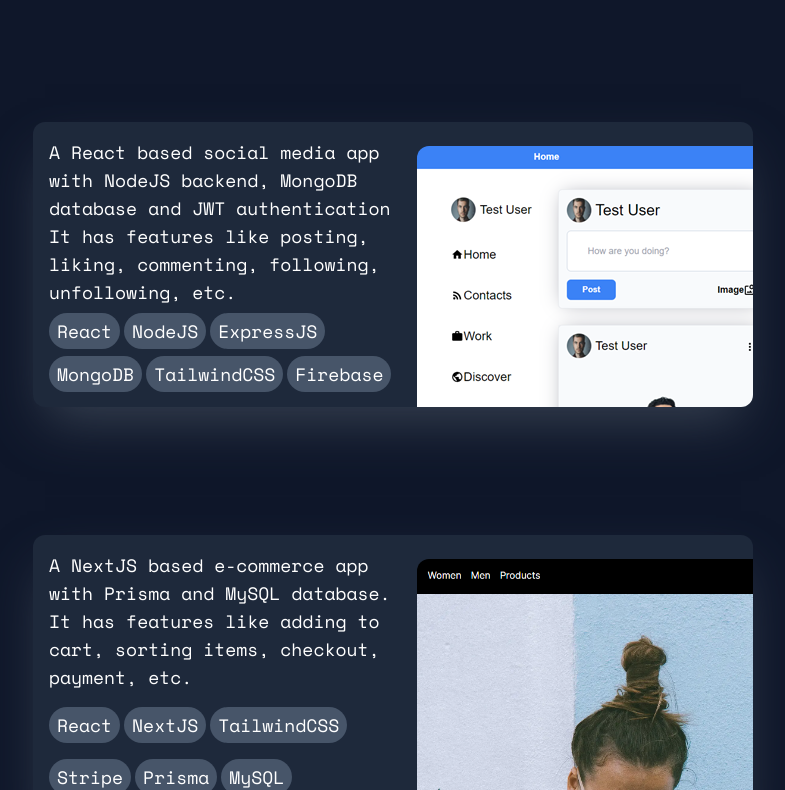
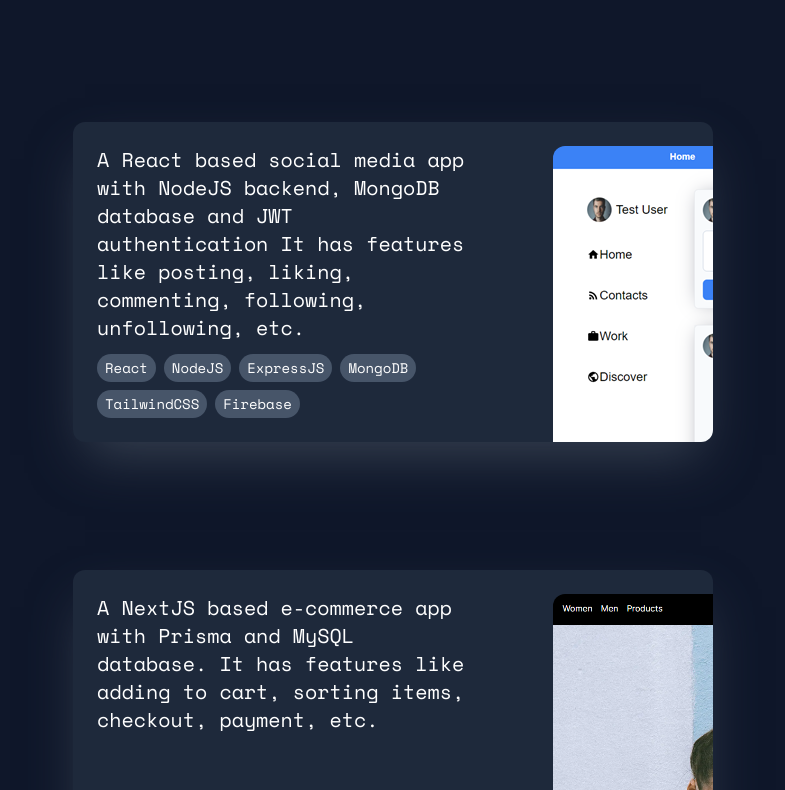
Before and after one commit to Stawor/Portfolio, a Next.js app: page / in a window 1280 px wide. Shown: the part 1570-2360 px from the top of the page, without its empty margins (247-1032 px from the left). Built offline with nearby package versions, Linux system fonts and the light colour scheme.

Commit message:
css changes

```diff
--- a/app/dir/page.tsx
+++ /dev/null
@@ -1,11 +0,0 @@
-"use client";
-import LogoSvg from "@/components/LogoSvg";
-import React from "react";
-
-export default function page() {
-	return (
-		<div className=" bg-white">
-			<LogoSvg />
-		</div>
-	);
-}
--- a/components/Contact.tsx
+++ b/components/Contact.tsx
@@ -20,15 +20,19 @@ export default function Contact() {
 				</a>{" "}
 				or through this form
 			</p>
-			<form className="flex flex-col w-full  gap-4">
+			<form className="flex flex-col w-full gap-4">
 				<input
 					type="email"
 					placeholder="Your email"
+					maxLength={500}
+					required
 					className="border border-black p-2 text-black"
 				/>
 				<textarea
 					className="border border-black p-2 text-black h-[15rem]"
 					placeholder="Your message"
+					required
+					maxLength={500}
 				></textarea>
 				<button
 					type="submit"
--- a/components/Projects.tsx
+++ b/components/Projects.tsx
@@ -18,26 +18,27 @@ export default function Projects() {
 						initial={{ y: 100, scale: 0.5, opacity: 0.5 }}
 						whileInView={{ y: 0, scale: 1, opacity: 1 }}
 						transition={{ duration: 0.8, type: "spring", bounce: 0.4 }}
-						className="flex w-[80vw] max-w-[720px] h-[285px] shadow-2xl rounded-xl shadow-gray-700 overflow-hidden z-50 bg-slate-800 relative"
+						className="flex w-[60vw] max-w-[40rem] h-[20rem] shadow-2xl rounded-xl shadow-gray-700 overflow-hidden z-50 bg-slate-800 relative"
 						whileHover={{ scale: 1.2 }}
 					>
 						<a href={data.href}>
-							<div className=" flex flex-wrap gap-1 lg:w-1/2 m-4 h-[90%] text-lg">
-								<p className="flex ">{data.desc}</p>
-								{data.tags.map((tag, index) => (
-									<p
-										className="bg-slate-600 rounded-full py-1 px-2 h-min"
-										key={index}
-									>
-										{tag}
-									</p>
-								))}
+							<div className="lg:w-[65%] h-full lg:p-6 p-2 flex justify-between gap-2 flex-col ">
+								<div className="flex flex-col text-base lg:text-xl">
+									<p>{data.desc}</p>
+								</div>
+								<div className="flex gap-2 flex-wrap text-sm">
+									{data.tags.map((tag, index) => (
+										<div className="bg-slate-600 rounded-full px-2 py-1">
+											{tag}
+										</div>
+									))}
+								</div>
 							</div>
 							<Image
 								quality={100}
 								src={data.src}
 								alt="Picture of the author"
-								className="hidden lg:block rounded-xl absolute z-50 top-6 left-96 hover:-rotate-1 hover:-translate-x-1 hover:translate-y-1 transform "
+								className="hidden lg:block rounded-xl absolute z-50 top-6 left-3/4 hover:-rotate-1 hover:-translate-x-1 hover:translate-y-1 transform "
 							/>
 						</a>
 					</motion.div>
```
Also changed, not shown: components/Hero.tsx (+1 -0 lines).
